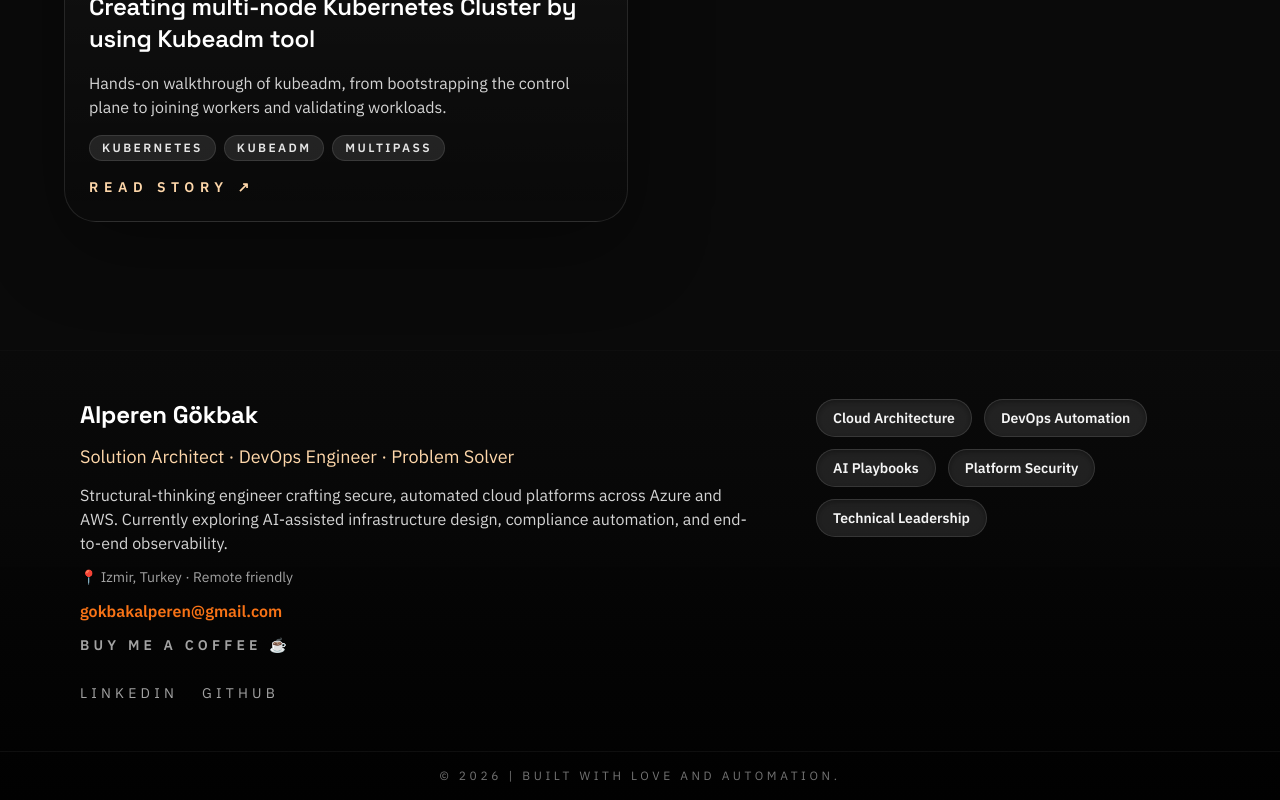
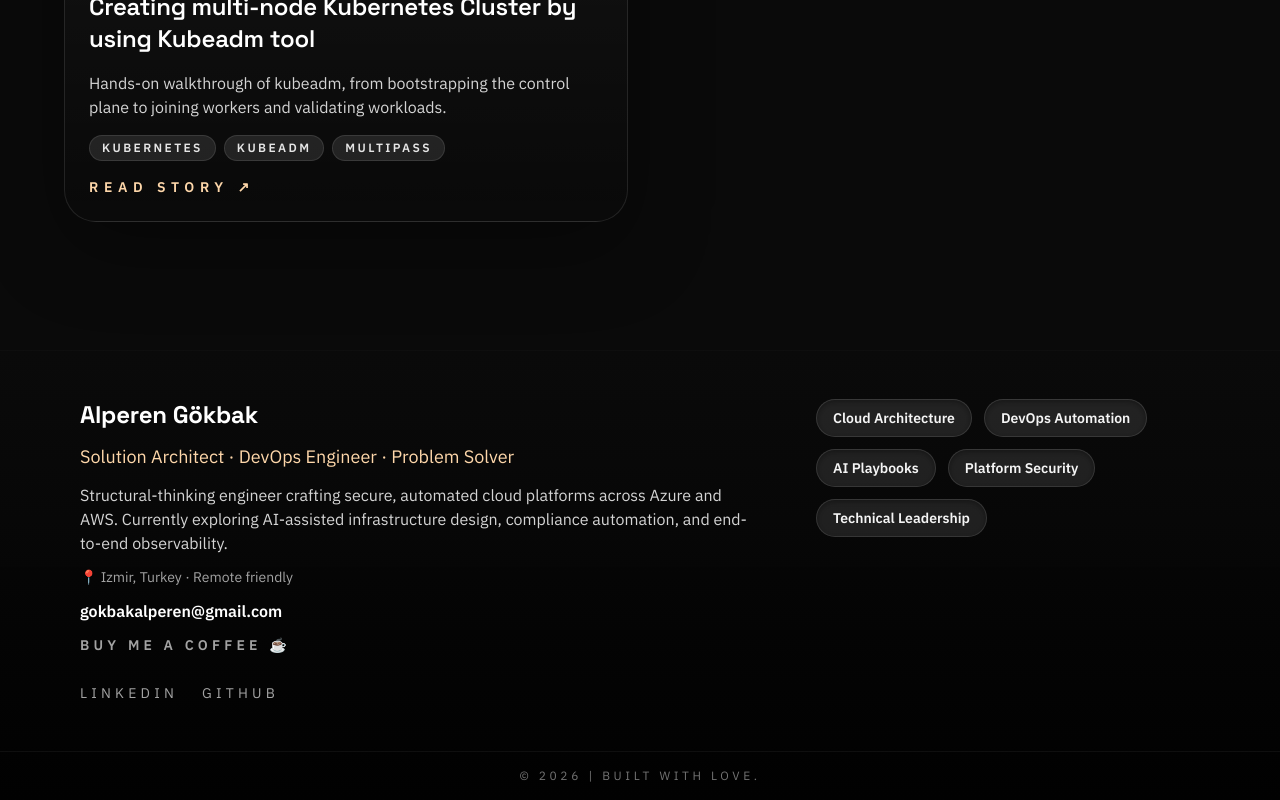
Before and after one commit to alperengokbak/alperengokbak.github.io, a React (Vite) app: page / in a window 1280 px wide. Shown: the part 8656-9456 px from the top of the page. Built offline with nearby package versions, Linux system fonts and the light colour scheme.

Commit message:
Refactoring: Changed footer email colour.

```diff
--- a/src/App.jsx
+++ b/src/App.jsx
@@ -130,7 +130,7 @@ function App() {
             ))}
           </div>
         </div>
-        <div className="footer-bottom">© {new Date().getFullYear()} | Built with love and automation.</div>
+        <div className="footer-bottom">© {new Date().getFullYear()} | Built with love.</div>
       </footer>
     </div>
   );
--- a/src/styles.css
+++ b/src/styles.css
@@ -378,7 +378,7 @@
 }
 
 .footer-email {
-  @apply inline-flex items-center font-semibold text-accent transition hover:text-white;
+  @apply inline-flex items-center font-semibold text-white transition hover:text-accent;
 }
 
 .footer-coffee {
```
